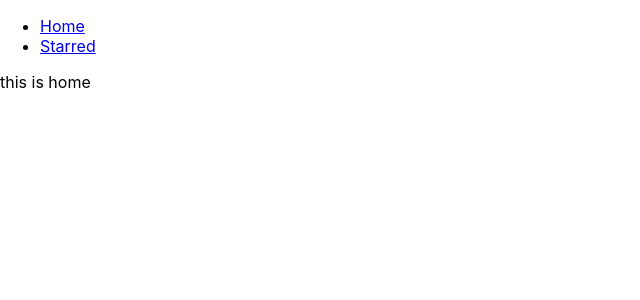
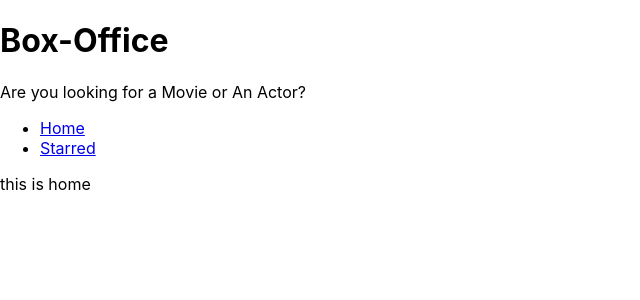
Before and after one commit to devesh-bhushan/box-office, a React (Create React App) app: page / in a window 1280 px wide. Shown: the top 300 px of the page, without its empty margins (0-640 px from the left). Built offline with nearby package versions, Linux system fonts and the light colour scheme.

Commit message:
created layout management and title

```diff
--- a/src/App.js
+++ b/src/App.js
@@ -1,15 +1,11 @@
 import React from 'react';
 import { Switch, Route } from 'react-router-dom';
 
-import Navs from './components/Navs';
 import Home from './pages/Home';
 import Starred from './pages/Starred';
 
 function App() {
   return (
-    <div>
-      <Navs />
-
     <Switch>
       <Route exact path="/">
         <Home />
@@ -23,7 +19,6 @@
         <div>Not found</div>
       </Route>
     </Switch>
-    </div>
   );
 }
 
--- /dev/null
+++ b/src/components/MainPageLayout.js
@@ -0,0 +1,19 @@
+import React from 'react';
+import Navs from './Navs';
+import Title from './Title';
+
+const MainPageLayout = ({ children }) => {
+  return (
+    <div>
+      <Title
+        title="Box-Office"
+        subtitle="Are you looking for a Movie or An Actor?"
+      />
+
+      <Navs />
+      {children}
+    </div>
+  );
+};
+
+export default MainPageLayout;
--- /dev/null
+++ b/src/components/Title.js
@@ -0,0 +1,12 @@
+import React from 'react';
+
+const Title = ({ title, subtitle }) => {
+  return (
+    <div>
+      <h1>{title}</h1>
+      <p>{subtitle}</p>
+    </div>
+  );
+};
+
+export default Title;
--- a/src/pages/Home.js
+++ b/src/pages/Home.js
@@ -1,7 +1,8 @@
 import React from 'react';
+import MainPageLayout from '../components/MainPageLayout';
 
 const Home = () => {
-  return <div>this is home</div>;
+  return <MainPageLayout>this is home</MainPageLayout>;
 };
 
 export default Home;
--- a/src/pages/Starred.js
+++ b/src/pages/Starred.js
@@ -1,7 +1,8 @@
 import React from 'react';
+import MainPageLayout from '../components/MainPageLayout';
 
 const Starred = () => {
-  return <div>this is starred</div>;
+  return <MainPageLayout>this is starred</MainPageLayout>;
 };
 
 export default Starred;
```
Lines whose indentation alone changed are shown as unchanged.
